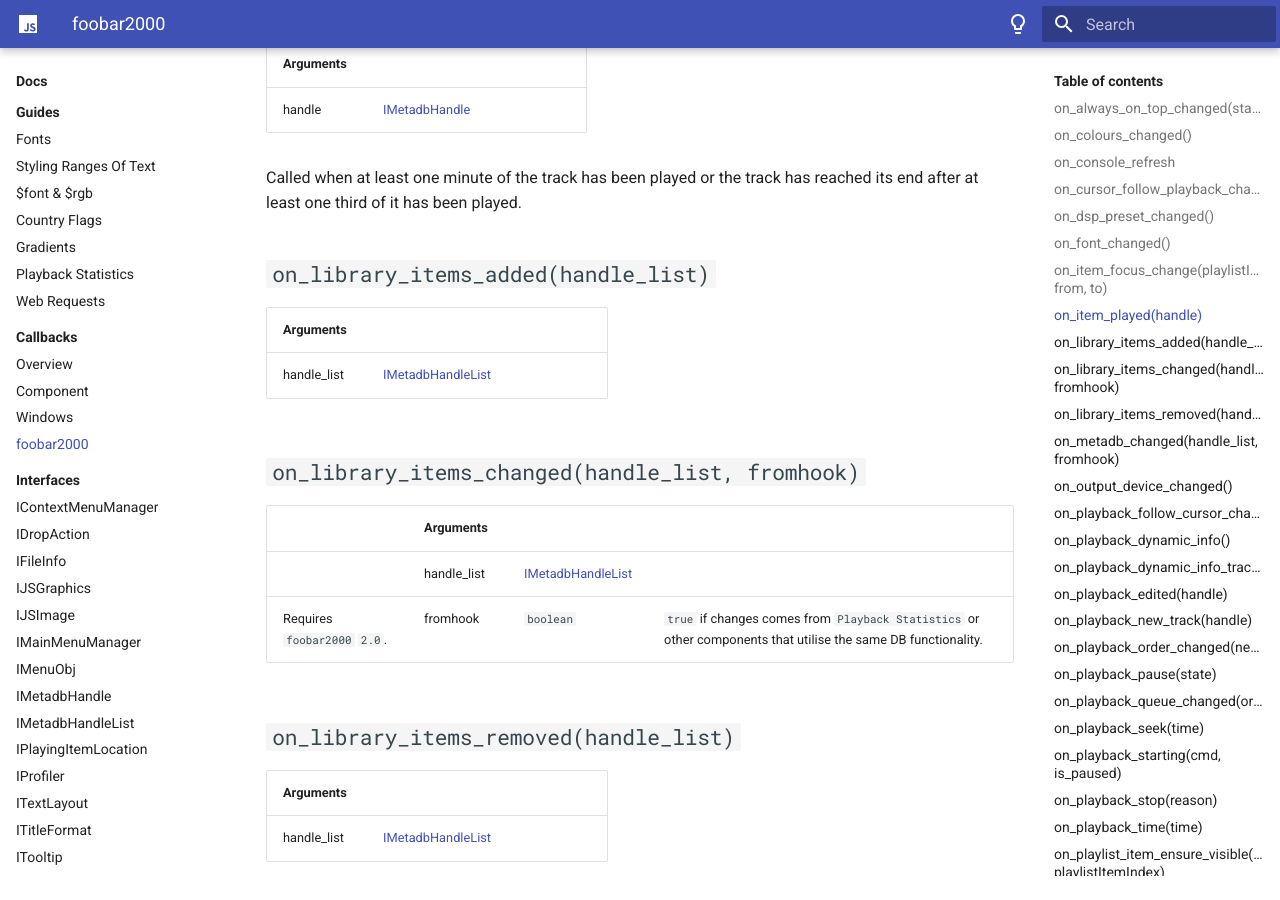
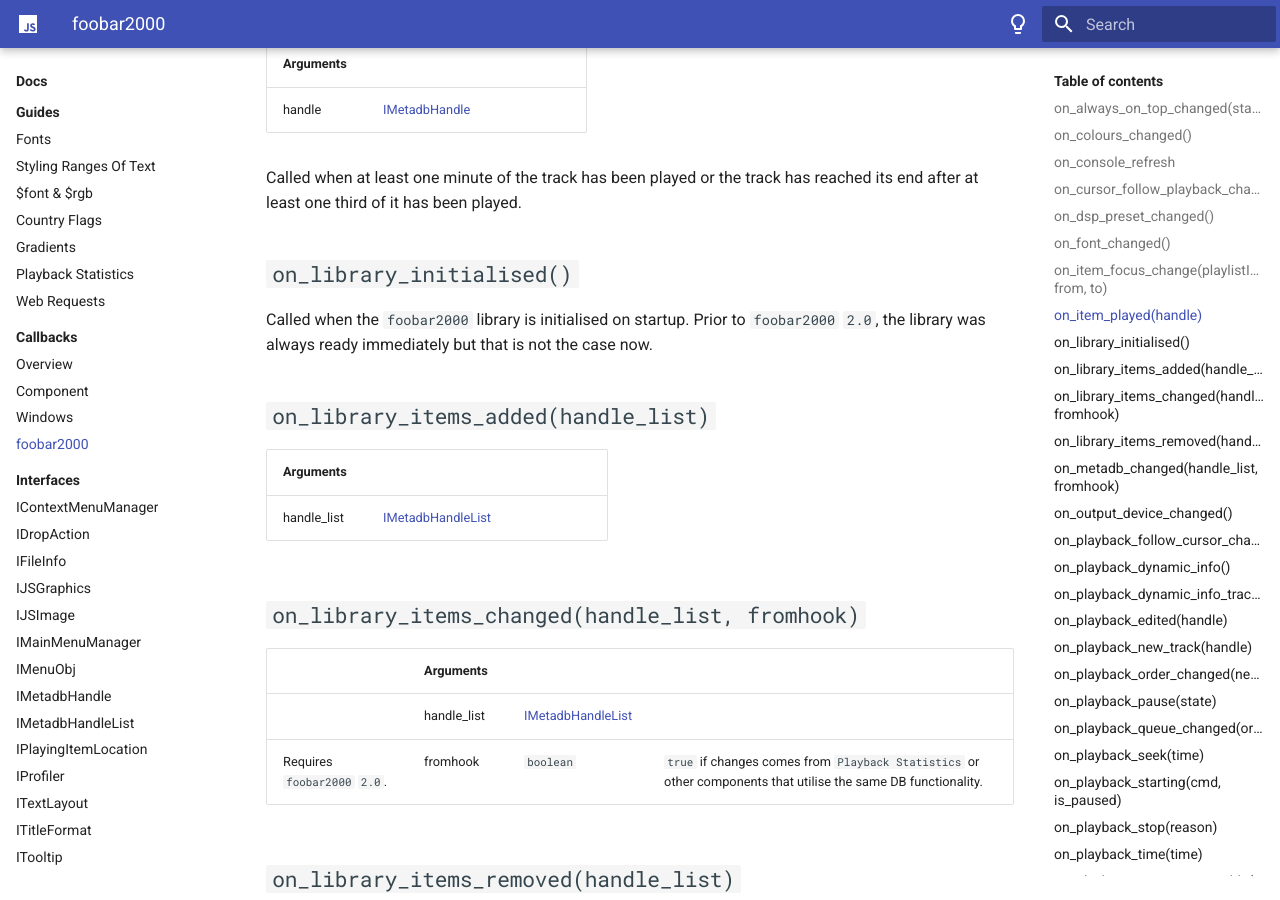
Before and after one commit to jscript-panel/jscript-panel.github.io, an MkDocs documentation site: the page built from docs/docs/callbacks/foobar2000.md, in a window 1280 px wide and 900 px high, scrolled down 1639 px. Built offline with MkDocs 1.6.1 and Material for MkDocs 9.7.7, drawn with Linux system fonts in a browser that asks for light colours.

Commit message:
Add new library callback and method

```diff
--- a/docs/docs/callbacks/foobar2000.md
+++ b/docs/docs/callbacks/foobar2000.md
@@ -42,6 +42,9 @@
 |handle|[IMetadbHandle](../interfaces/IMetadbHandle.md)|
 
 Called when at least one minute of the track has been played or the track has reached its end after at least one third of it has been played.
+
+## `on_library_initialised()`
+Called when the `foobar2000` library is initialised on startup. Prior to `foobar2000` `2.0`, the library was always ready immediately but that is not the case now.
 
 ## `on_library_items_added(handle_list)`
 |Arguments|||
```
Also changed, not shown: docs/docs/namespaces/fb.md (+3 -0 lines).
